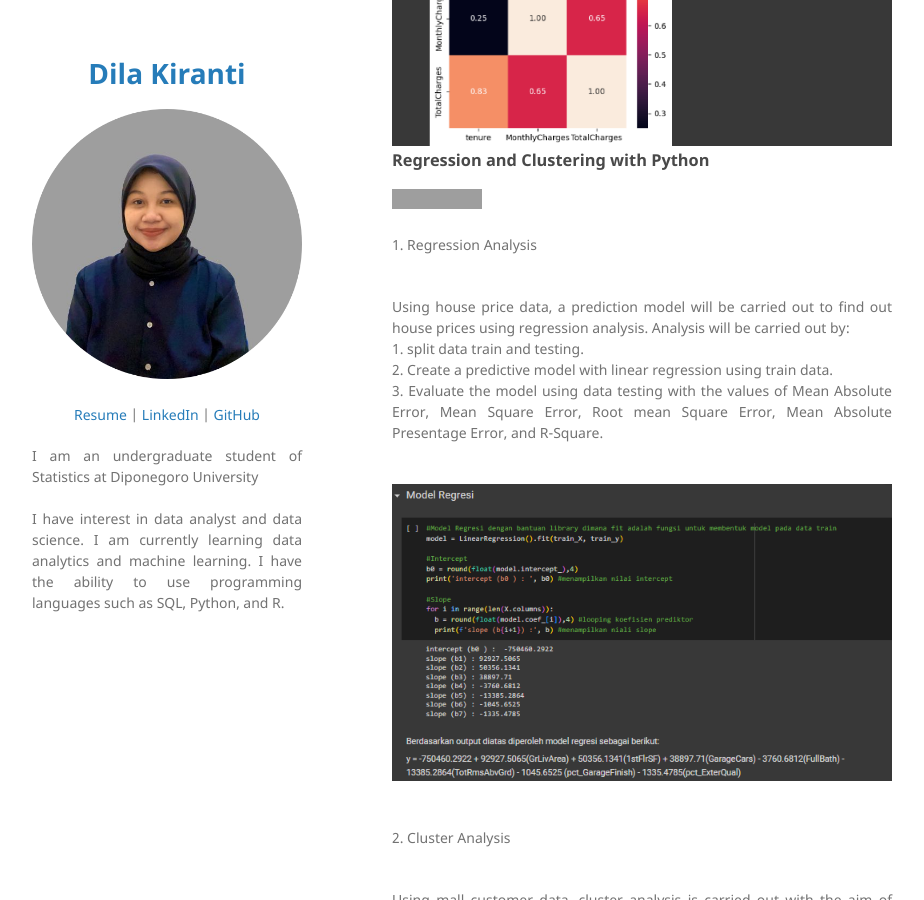
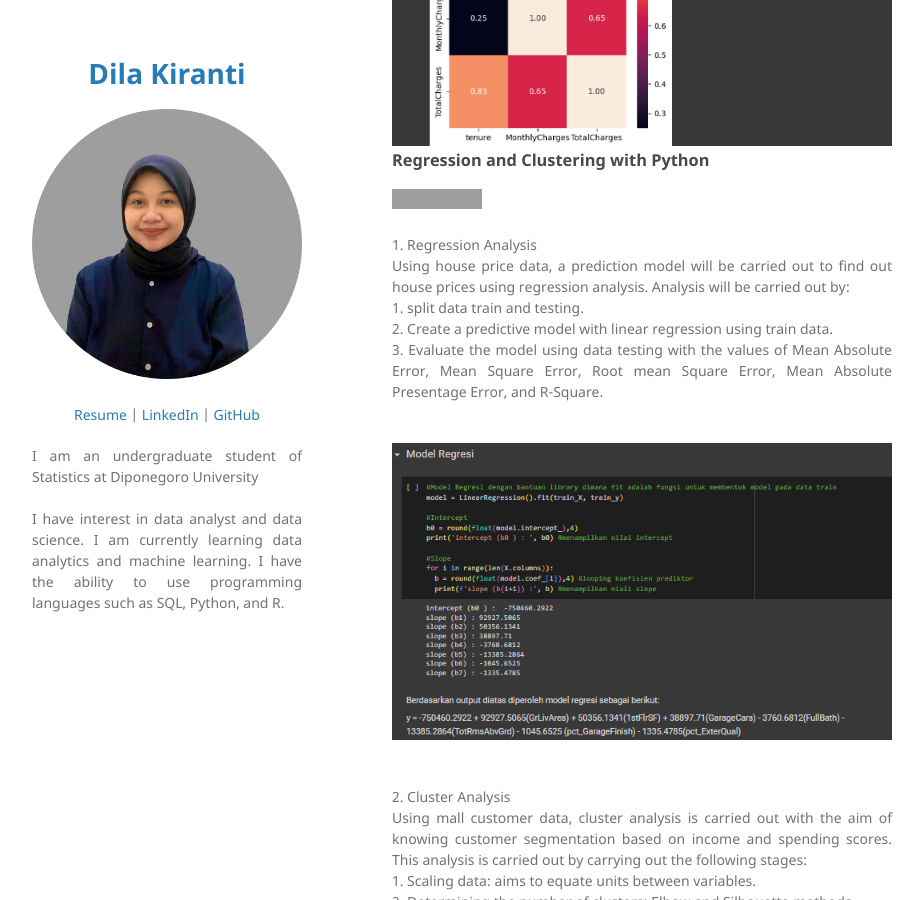
Before and after one commit to dilakiranti/Portofolio_DA, a Jekyll site: the page built from index.md, in a window 1280 px wide and 900 px high, scrolled down 4468 px. Shown: the whole window, without its empty margins (178-1102 px from the left). Built offline with Jekyll 4.4.1, drawn with Linux system fonts in a browser that asks for light colours; our own code applies the rules of GitHub Pages for plain Markdown files; grey boxes are pictures that could not be loaded.

Commit message:
Update index.md

```diff
--- a/index.md
+++ b/index.md
@@ -80,7 +80,7 @@ Using Telco Churn data, data cleaning has been carried out with the aim of:</div
 
 ### Regression and Clustering with Python
 [![Run in Google Colab](https://img.shields.io/badge/Colab-Run_in_Google_Colab-blue?logo=Google&logoColor=FDBA18)](https://colab.research.google.com/drive/1UYj0i8I4kfDgI-MI0WR2nN5oy46L1ZC6#scrollTo=QJbp2c2QRn6Y)
-<div style="text-align: justify">1. Regression Analysis</div><br>
+<div style="text-align: justify">1. Regression Analysis</div>
 <div style="text-align: justify">Using house price data, a prediction model will be carried out to find out house prices using regression analysis. Analysis will be carried out by:<br>
 1. split data train and testing.<br>
 2. Create a predictive model with linear regression using train data.<br>
@@ -88,7 +88,7 @@ Using Telco Churn data, data cleaning has been carried out with the aim of:</div
 <br>
 <center><img src="images/reg.PNG"/></center>
 <br>
-<div style="text-align: justify">2. Cluster Analysis</div><br>
+<div style="text-align: justify">2. Cluster Analysis</div>
 <div style="text-align: justify">Using mall customer data, cluster analysis is carried out with the aim of knowing customer segmentation based on income and spending scores. This analysis is carried out by carrying out the following stages:<br>
 1. Scaling data: aims to equate units between variables.<br>
 2. Determining the number of clusters: Elbow and Silhouette methods.<br>
```
